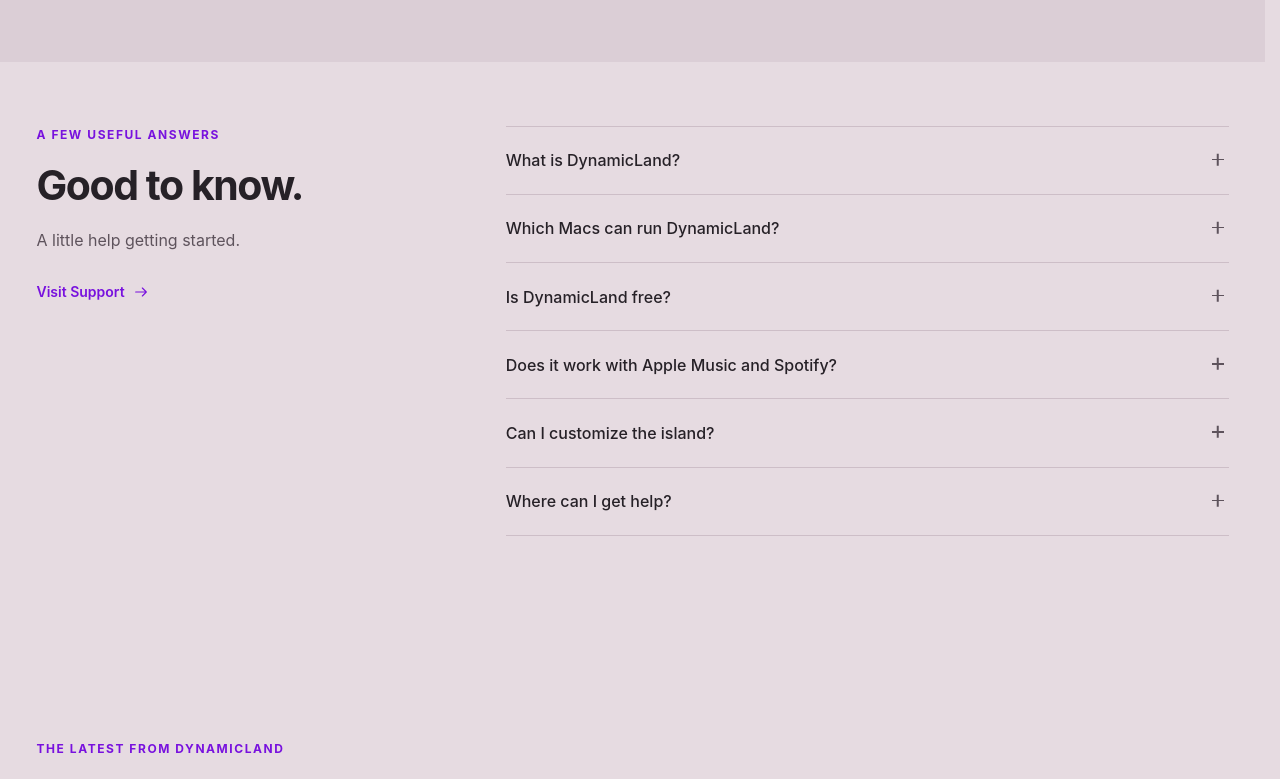
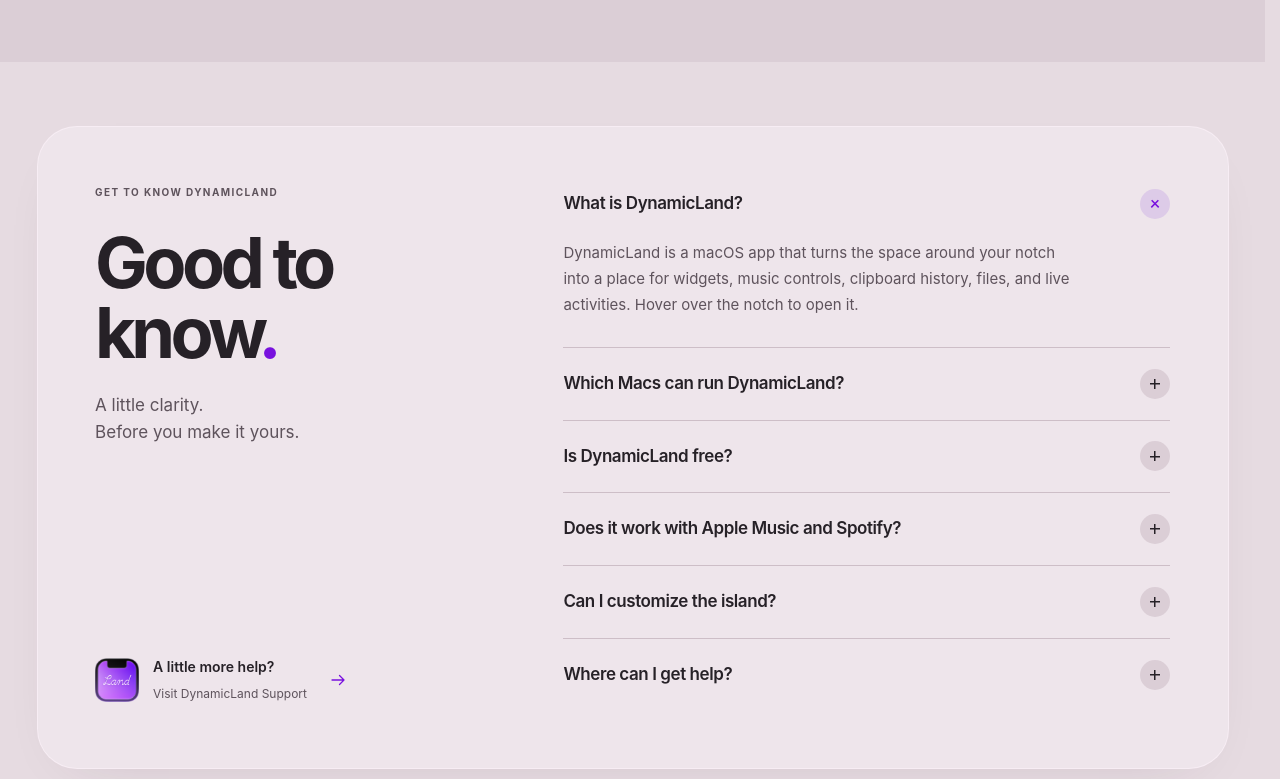
Before and after one commit to Studio4Apps/dynamicland-site, a Next.js app: page / in a window 1280 px wide. Shown: the part 7600-8379 px from the top of the page. Built offline with nearby package versions, Linux system fonts and the light colour scheme.

Commit message:
Refine FAQ section design

```diff
--- a/src/components/interactive/Disclosure.tsx
+++ b/src/components/interactive/Disclosure.tsx
@@ -2,7 +2,15 @@
 import { useEffect, useRef, type ReactNode } from 'react';
 import { createMotionScope, MOTION, springEasing } from '@/lib/motion';
 
-export function Disclosure({ title, children }: { title: string; children: ReactNode }) {
+export function Disclosure({
+  title,
+  children,
+  defaultOpen = false,
+}: {
+  title: string;
+  children: ReactNode;
+  defaultOpen?: boolean;
+}) {
   const ref = useRef<HTMLDetailsElement>(null);
   useEffect(() => {
     const root = ref.current;
@@ -73,7 +81,7 @@
     };
   }, []);
   return (
-    <details ref={ref} data-disclosure>
+    <details ref={ref} data-disclosure open={defaultOpen}>
       <summary>{title}</summary>
       <div data-disclosure-content>{children}</div>
     </details>
--- a/src/components/sections/ClosingChapters.tsx
+++ b/src/components/sections/ClosingChapters.tsx
@@ -78,16 +78,31 @@
     <section id="faq" className={`section ${styles.faqSection}`} aria-labelledby="faq-title">
       <div className={`container ${styles.faq}`}>
         <div className={styles.faqIntro}>
-          <span className="eyebrow">A few useful answers</span>
-          <h2 id="faq-title">Good to know.</h2>
-          <p>A little help getting started.</p>
-          <a href="/support" className="textLink">
-            Visit Support <Arrow size={16} />
+          <div>
+            <span className={styles.faqEyebrow}>GET TO KNOW DYNAMICLAND</span>
+            <h2 id="faq-title">
+              Good to
+              <br />
+              know<span>.</span>
+            </h2>
+            <p>
+              A little clarity.
+              <br />
+              Before you make it yours.
+            </p>
+          </div>
+          <a href="/support" className={styles.faqSupport}>
+            <Image src={product.logo} width={44} height={44} alt="" unoptimized />
+            <span>
+              <strong>A little more help?</strong>
+              <span>Visit DynamicLand Support</span>
+            </span>
+            <Arrow size={18} />
           </a>
         </div>
         <div className={styles.faqList}>
-          {faqs.map((item) => (
-            <Disclosure key={item.question} title={item.question}>
+          {faqs.map((item, index) => (
+            <Disclosure key={item.question} title={item.question} defaultOpen={index === 0}>
               <p>{item.answer}</p>
             </Disclosure>
           ))}
--- a/src/components/sections/Sections.module.css
+++ b/src/components/sections/Sections.module.css
@@ -390,33 +390,94 @@
   margin: 1.75rem auto 0;
   font-size: 0.8125rem;
 }
+/* One calm surface, with the answer—not ornament—as the focal point. */
 .faq {
   display: grid;
-  grid-template-columns: 0.7fr 1.3fr;
-  gap: 5rem;
+  grid-template-columns: 0.8fr 1.2fr;
+  gap: clamp(2rem, 5vw, 5rem);
+  padding: clamp(1.5rem, 4.5vw, 4rem);
+  background: var(--surface-raised);
+  border: 1px solid rgba(255, 245, 251, 0.55);
+  border-radius: 2.5rem;
+  box-shadow: 0 20px 60px -40px rgba(62, 35, 56, 0.2);
+}
+.faqIntro {
+  display: flex;
+  flex-direction: column;
+  justify-content: space-between;
+  gap: 3rem;
+}
+.faqEyebrow {
+  display: block;
+  font-size: 0.625rem;
+  font-weight: 650;
+  letter-spacing: 0.14em;
+  color: var(--muted);
+  margin-bottom: 1.75rem;
+}
+.faqIntro h2 {
+  font-size: clamp(3.5rem, 5.5vw, 5rem);
+  letter-spacing: -0.065em;
+  line-height: 0.99;
+}
+.faqIntro h2 > span {
+  color: var(--purple);
 }
 .faqIntro p {
-  margin-top: 1.25rem;
-  font-size: 1rem;
+  margin-top: 1.5rem;
+  font-size: 1.0625rem;
+  line-height: 1.6;
 }
-.faqIntro :global(.textLink) {
-  margin-top: 1rem;
+.faqSupport {
+  display: flex;
+  align-items: center;
+  gap: 0.875rem;
+  width: fit-content;
+  padding-block: 0.5rem;
+  text-decoration: none;
+}
+.faqSupport > span {
+  display: grid;
+  gap: 0.3rem;
+}
+.faqSupport strong {
   font-size: 0.875rem;
+  font-weight: 600;
+}
+.faqSupport > span > span {
+  font-size: 0.75rem;
+  color: var(--muted);
+}
+.faqSupport > svg {
+  margin-left: 0.5rem;
+  color: var(--purple);
+  transition: transform 240ms ease;
+}
+.faqSupport:hover > svg {
+  transform: translateX(4px);
 }
 .faqList {
-  border-top: 1px solid var(--line);
+  min-width: 0;
 }
 .faqList details {
   border-bottom: 1px solid var(--line);
 }
+.faqList details:last-child {
+  border-bottom: 0;
+}
 .faqList summary {
-  font-size: 1rem;
-  font-weight: 550;
-  line-height: 1.5;
+  font-size: 1.0625rem;
+  font-weight: 600;
+  letter-spacing: -0.025em;
+  line-height: 1.4;
   list-style: none;
   cursor: pointer;
-  padding: 1.35rem 2.5rem 1.35rem 0;
+  padding: 1.5rem 3rem 1.5rem 0;
   position: relative;
+  transition: color 200ms ease;
+}
+.faqList details:first-child summary {
+  padding-top: 0.5rem;
 }
 .faqList summary::-webkit-details-marker {
   display: none;
@@ -425,23 +486,53 @@
 .faqList summary::after {
   content: '';
   position: absolute;
-  right: 0.3rem;
-  top: 2rem;
-  width: 12px;
-  height: 1.5px;
-  background: var(--muted);
-  transition: transform 200ms var(--motion-settle);
+  right: 0;
+  top: 50%;
+  transform: translateY(-50%);
+}
+.faqList summary::before {
+  width: 1.875rem;
+  height: 1.875rem;
+  border-radius: 50%;
+  background: var(--surface);
+  transition: background 220ms ease;
 }
 .faqList summary::after {
-  transform: rotate(90deg);
+  width: 10px;
+  height: 10px;
+  right: 10px;
+  background:
+    linear-gradient(currentColor, currentColor) center / 10px 1.5px no-repeat,
+    linear-gradient(currentColor, currentColor) center / 1.5px 10px no-repeat;
+  transition: transform 300ms var(--motion-settle);
+}
+.faqList details:first-child summary::before,
+.faqList details:first-child summary::after {
+  top: calc(50% - 0.5rem);
+}
+.faqList summary:hover {
+  color: var(--purple);
 }
 .faqList details[open]:not([data-expanded='false']) summary::after {
-  transform: rotate(0deg);
+  transform: translateY(-50%) rotate(45deg);
+  color: var(--purple);
+}
+.faqList details[open]:not([data-expanded='false']) summary::before {
+  background: #ddcbe8;
 }
 .faqList details p {
   font-size: 0.9375rem;
   line-height: 1.75;
-  padding: 0 2rem 1.5rem 0;
+  padding: 0 2.5rem 1.75rem 0;
+  max-width: 35rem;
+}
+@media (prefers-reduced-motion: reduce) {
+  .faqList summary,
+  .faqList summary::before,
+  .faqList summary::after,
+  .faqSupport > svg {
+    transition: none;
+  }
 }
 .closing {
   text-align: center;
@@ -515,7 +606,21 @@
   .faq {
     grid-template-columns: 1fr;
     gap: 2.5rem;
+    border-radius: 1.75rem;
   }
+  .faqIntro {
+    gap: 1.75rem;
+  }
+  .faqIntro h2 {
+    font-size: 3.5rem;
+  }
+  .faqList summary {
+    font-size: 1rem;
+  }
+  .faqList details p {
+    padding-right: 0;
+  }
+
   .hero {
     --hero-art-width: max(100vw, 44rem);
     --hero-scene-gap: 1rem;
```
